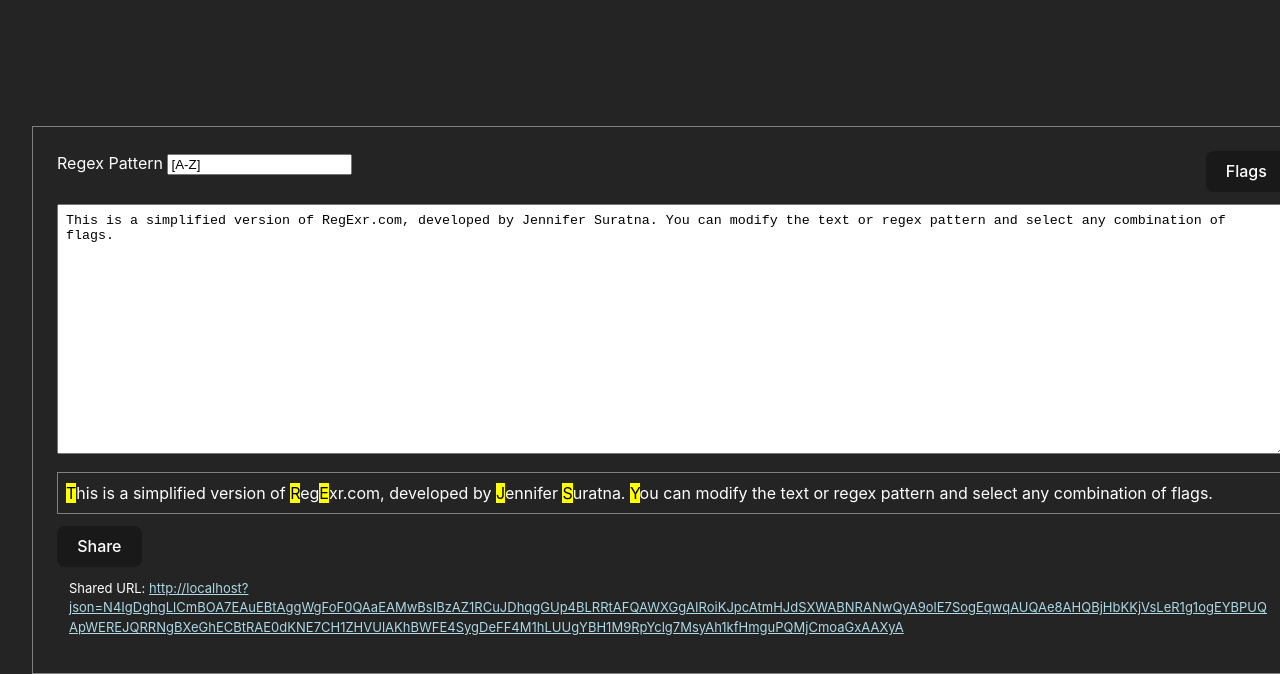
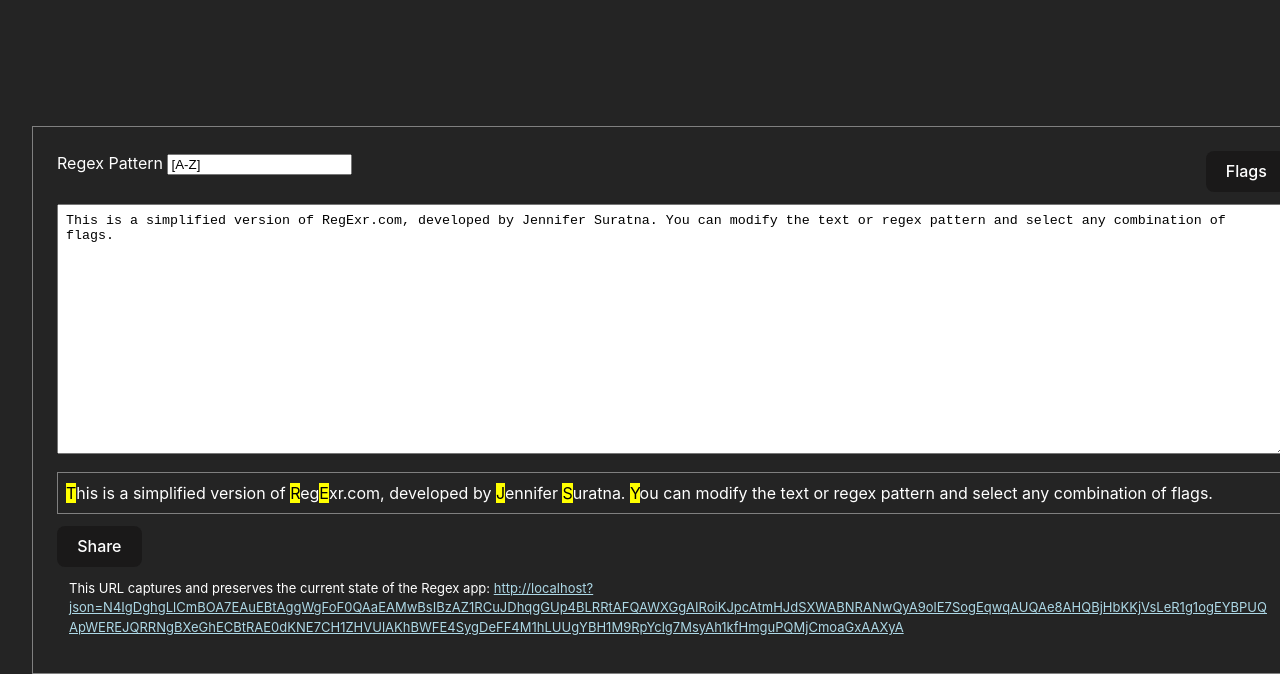
Before and after one commit to jenyeji/regex, a React (Vite) app: page / in a window 1280 px wide. Both pictures are taken after a click on the button "Share". Shown: the top 674 px of the page. Built offline with nearby package versions, Linux system fonts and the light colour scheme.

Commit message:
error handling for share url

```diff
--- a/src/App.css
+++ b/src/App.css
@@ -54,15 +54,7 @@ select:focus {
   text-align: left;
   border: 1px solid gray;
   padding: 8px;
-  overflow: scroll;
-}
-
-.regex-list-result {
-  text-align: left;
-  border: 1px solid gray;
-  padding: 8px;
-  margin-top: 18px;
-  height: 200px;
+  word-wrap: break-word;
   overflow: scroll;
 }
 
@@ -97,12 +89,20 @@ select:focus {
 .share {
   margin-top: 12px;
   text-align: left;
+  max-height: 20vh;
+  display: flex;
+  flex-direction: column;
+}
+
+.share-button {
+  width: fit-content;
 }
 
 .share-url {
   padding: 12px;
   word-wrap: break-word;
   font-size: small;
+  overflow: scroll;
 }
 
 .share-url a {
--- a/src/components/RegexShare.jsx
+++ b/src/components/RegexShare.jsx
@@ -5,6 +5,7 @@ function RegexShare({ shareUrl, pattern, flags, testString, origin, onShare }) {
     <div className="share">
       <button
         aria-label="Share this page"
+        className="share-button"
         onClick={() => {
           const data = {
             pattern,
@@ -14,6 +15,12 @@ function RegexShare({ shareUrl, pattern, flags, testString, origin, onShare }) {
           const compressedData = encodeURIComponent(
             LZString.compressToBase64(JSON.stringify(data))
           );
+          if (compressedData.length >= 2048) {
+            alert(
+              'Your input is too long. Please reduce the length of your inputs (regex and/or test string) to share.'
+            );
+            return;
+          }
           onShare(compressedData);
         }}
       >
@@ -21,7 +28,7 @@ function RegexShare({ shareUrl, pattern, flags, testString, origin, onShare }) {
       </button>
       {shareUrl && (
         <div className="share-url">
-          Shared URL:{' '}
+          This URL captures and preserves the current state of the Regex app:{' '}
           <a href={`${origin}?json=${shareUrl}`}>
             {`${origin}?json=${shareUrl}`}
           </a>
```
